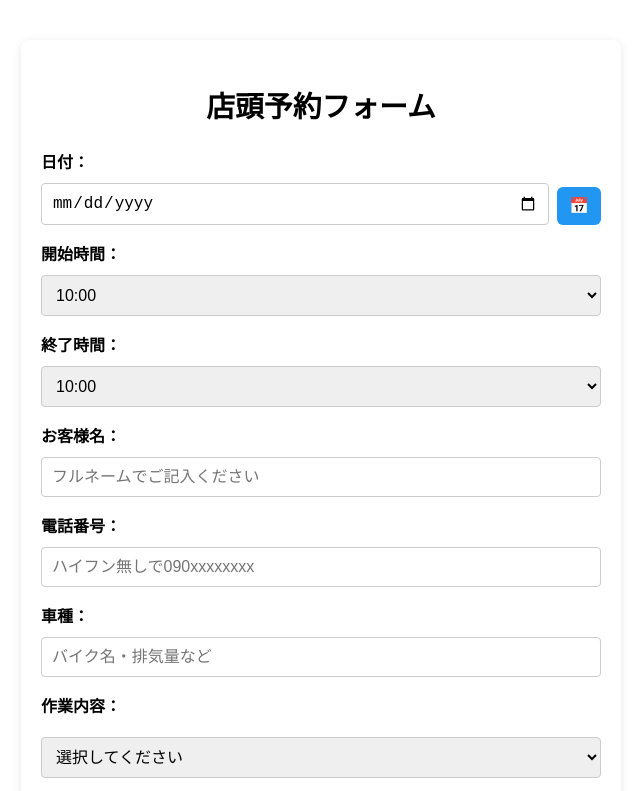
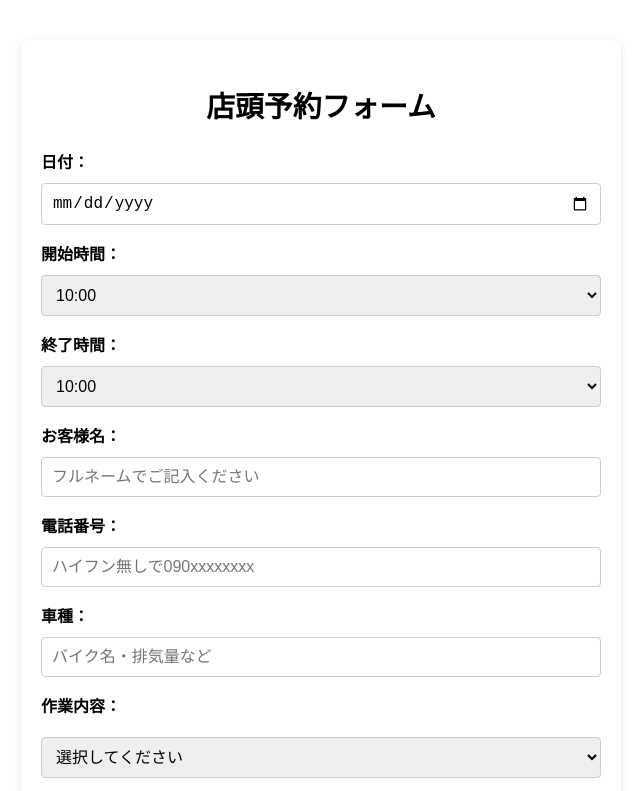
Before and after one commit to BIKESHOPROMEO/tentoyoyakutama, a plain HTML site: page index.html in a window 1280 px wide. Shown: the top 791 px of the page, without its empty margins (319-959 px from the left). Drawn offline with Linux system fonts and the light colour scheme.

Commit message:
Update index.html

```diff
--- a/index.html
+++ b/index.html
@@ -15,7 +15,6 @@
 <label>日付：</label>
 <div class="date-row">
 <input type="date" id="dateInput" />
-<button id="calendarBtn" type="button">📅</button>
 </div>
 </div>
 
@@ -88,4 +87,5 @@
 <button id="submitBtn">予約を送信する</button>
 </form>
 </body>
+
 </html>
```
